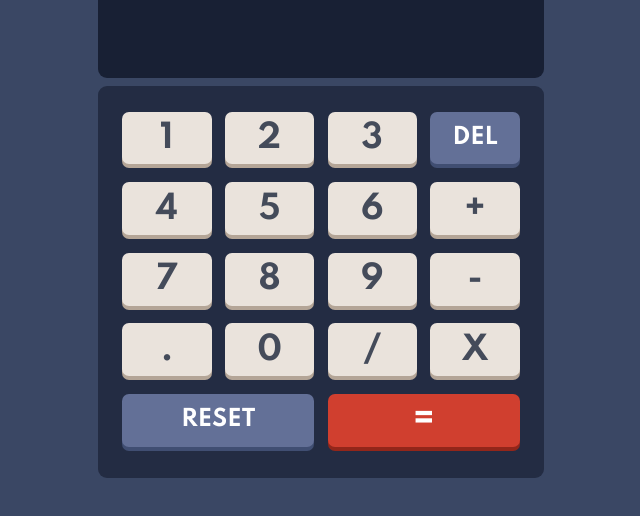
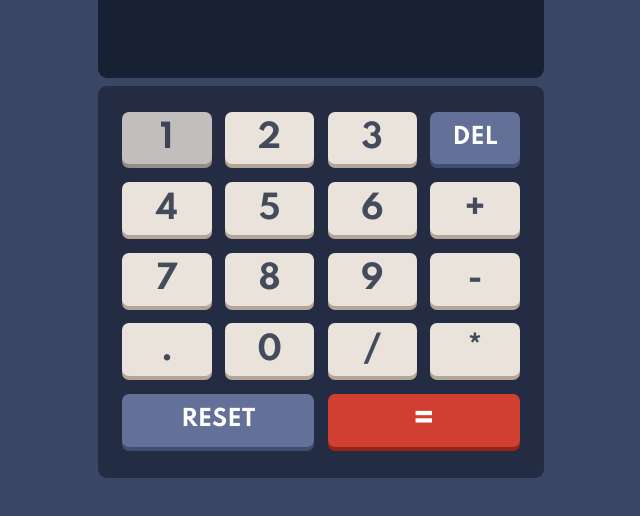
Before and after one commit to mooryx/Calculator, a plain HTML site: page index.html in a window 1280 px wide. In both pictures the pointer is over the element 485 px from the left and 347 px from the top of the page. Shown: the part 210-726 px from the top of the page, without its empty margins (319-959 px from the left). Drawn offline with Linux system fonts and the light colour scheme.

Commit message:
small changes

```diff
--- a/index.html
+++ b/index.html
@@ -104,7 +104,7 @@
         /
       </div>
       <div class="multiply btn">
-        X
+        *
       </div>
 
       <div class="reset btn">
--- a/script.js
+++ b/script.js
@@ -90,7 +90,7 @@ btns.map(button => {
         break;
 
       case '=':
-
+          number= calcScreen.innerText;
 
           calcScreen.innerText = eval(calcScreen.innerText);
 
--- a/styles.css
+++ b/styles.css
@@ -75,6 +75,7 @@ span{
 
 }
 
+
 .toggle-btn{
   margin: 1px 0;
   height: 85%;
@@ -123,6 +124,10 @@ align-items: center;
 height: 90%;
 box-shadow: 0 4px 0 var(--btn-shadow, hsl(28, 16%, 65%));
 }
+.btn:hover{
+  opacity: 80%;
+
+}
 .reset{
 
   grid-column: 1 / 3;
```
